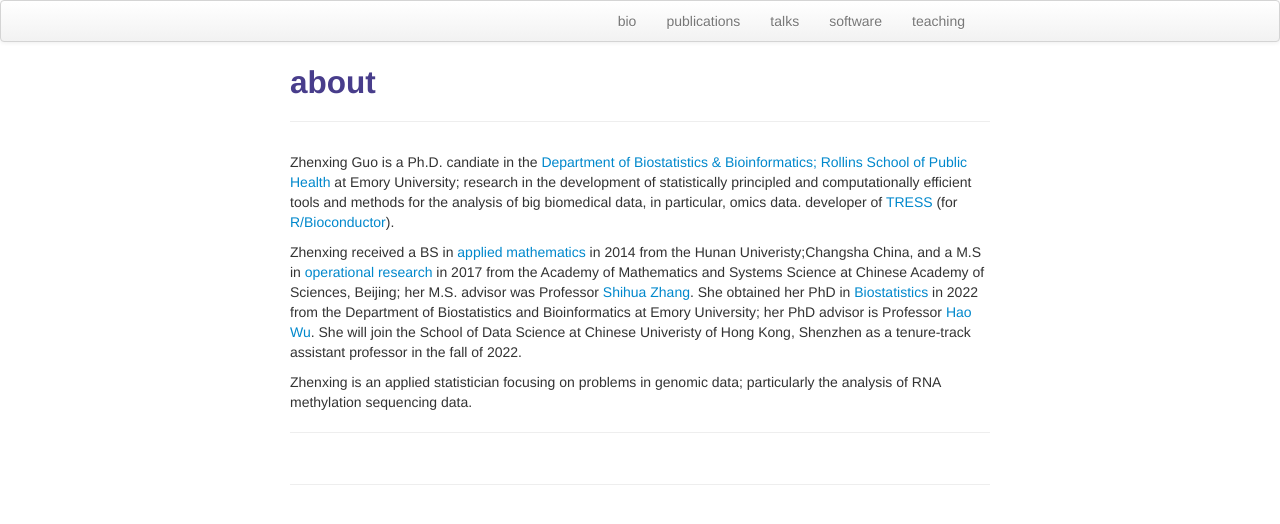
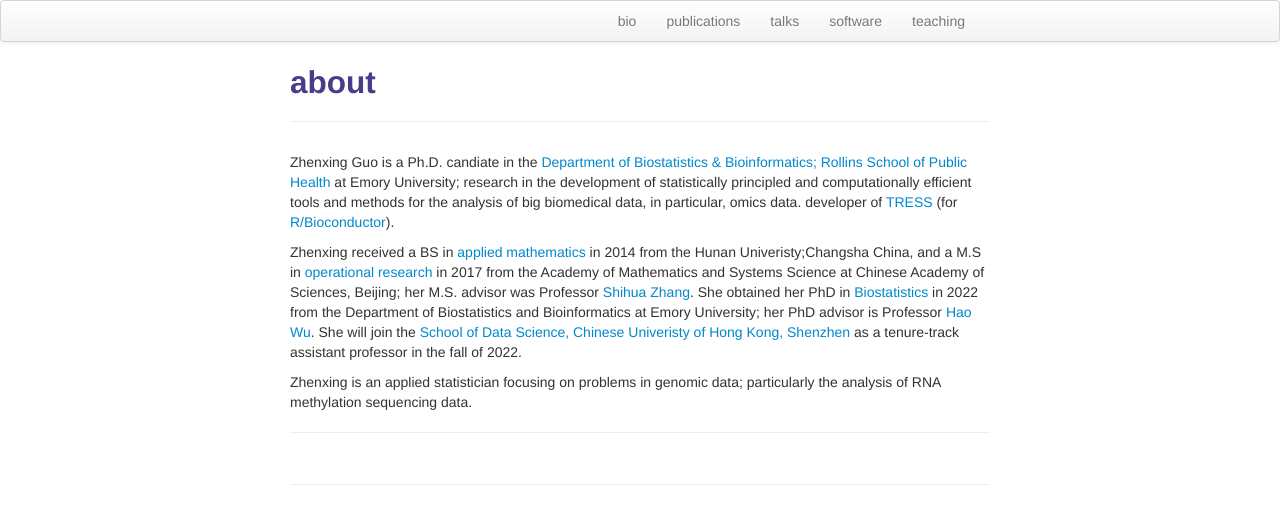
Before and after one commit to ZhenxingGuo0015/ZhenxingGuo0015.github.io, a Jekyll site: the page built from bio.md, in a window 1280 px wide. Shown: the top 524 px of the page. Built offline with Jekyll 4.4.1, drawn with Linux system fonts in a browser that asks for light colours.

Commit message:
Update bio.md

```diff
--- a/bio.md
+++ b/bio.md
@@ -5,14 +5,14 @@ description: Zhenxing Guo is currently a Ph.D. candidate within the Department o
 ---
 
 Zhenxing Guo is a Ph.D. candiate in the
-[Department of Biostatistics & Bioinformatics; Rollins School of Public Health](https://www.biostat.wisc.edu)
+[Department of Biostatistics & Bioinformatics; Rollins School of Public Health](https://www.sph.emory.edu/departments/bios/index.html)
 at Emory University;
 research in the development of statistically principled and computationally efficient tools and methods for the analysis of big biomedical data, in particular, omics data. developer of
 [TRESS](https://www.bioconductor.org/packages/release/bioc/html/TRESS.html) (for [R/Bioconductor](https://www.bioconductor.org/)).
 
 Zhenxing received a BS in [applied mathematics](http://www-en.hnu.edu.cn/)
 in 2014 from the
-Hunan Univeristy;Changsha China, and a M.S in [operational research]() in 2017 from the Academy of Mathematics and Systems Science at Chinese Academy of Sciences, Beijing; her M.S. advisor was Professor [Shihua Zhang](). She obtained her PhD in [Biostatistics]() in 2022 from the Department of Biostatistics and Bioinformatics at Emory University; her PhD advisor is Professor [Hao Wu](). She will join the School of Data Science at Chinese Univeristy of Hong Kong, Shenzhen as a tenure-track assistant professor in the fall of 2022.
+Hunan Univeristy;Changsha China, and a M.S in [operational research](http://english.amss.cas.cn/) in 2017 from the Academy of Mathematics and Systems Science at Chinese Academy of Sciences, Beijing; her M.S. advisor was Professor [Shihua Zhang](http://www.zhanglab-amss.org/homepage/). She obtained her PhD in [Biostatistics]() in 2022 from the Department of Biostatistics and Bioinformatics at Emory University; her PhD advisor is Professor [Hao Wu](http://www.haowulab.org/). She will join the [School of Data Science, Chinese Univeristy of Hong Kong, Shenzhen](https://www.cuhk.edu.cn/en/taxonomy/term/48) as a tenure-track assistant professor in the fall of 2022.
 
 
 Zhenxing is an applied statistician focusing on problems in genomic data; particularly the analysis of RNA methylation sequencing data.
```
